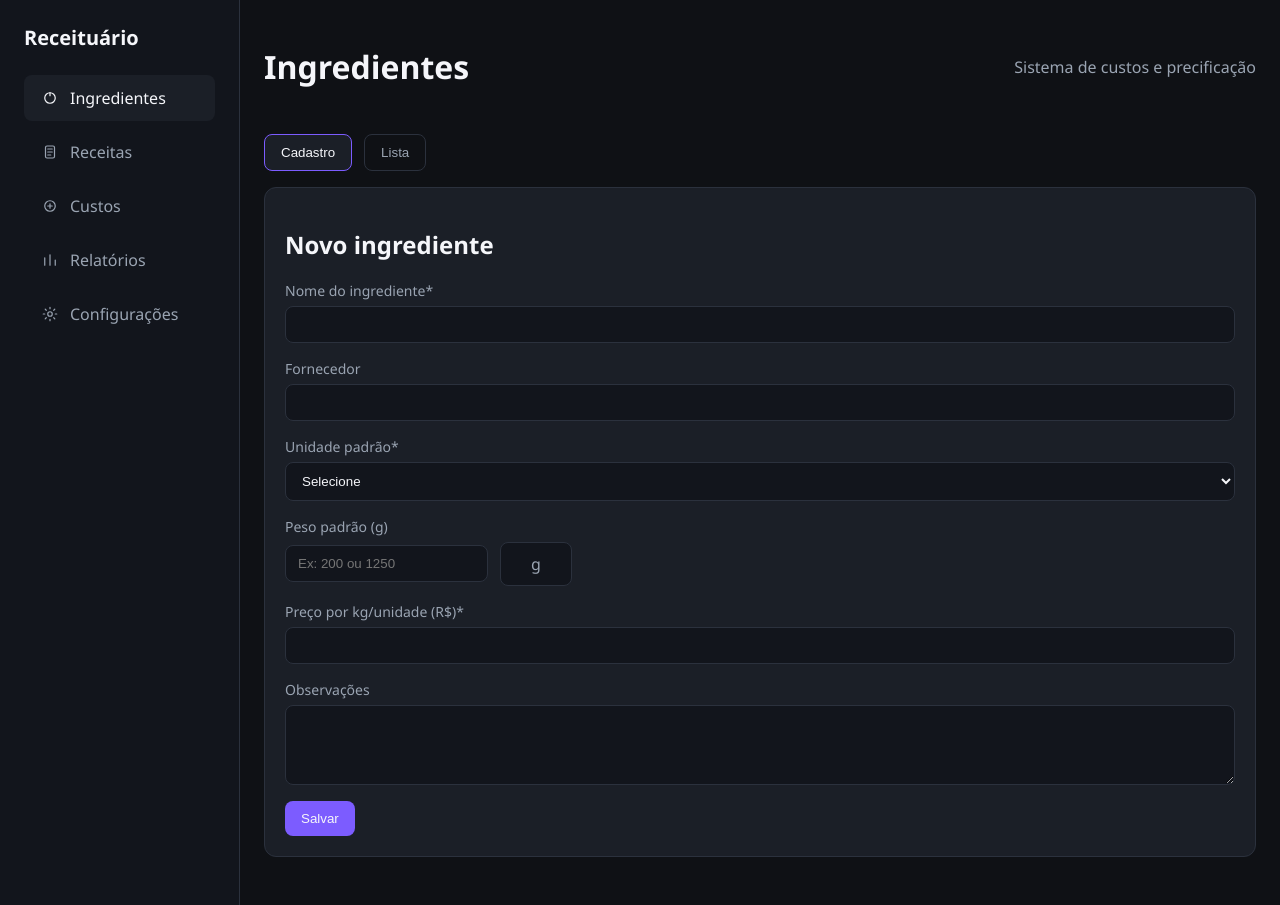
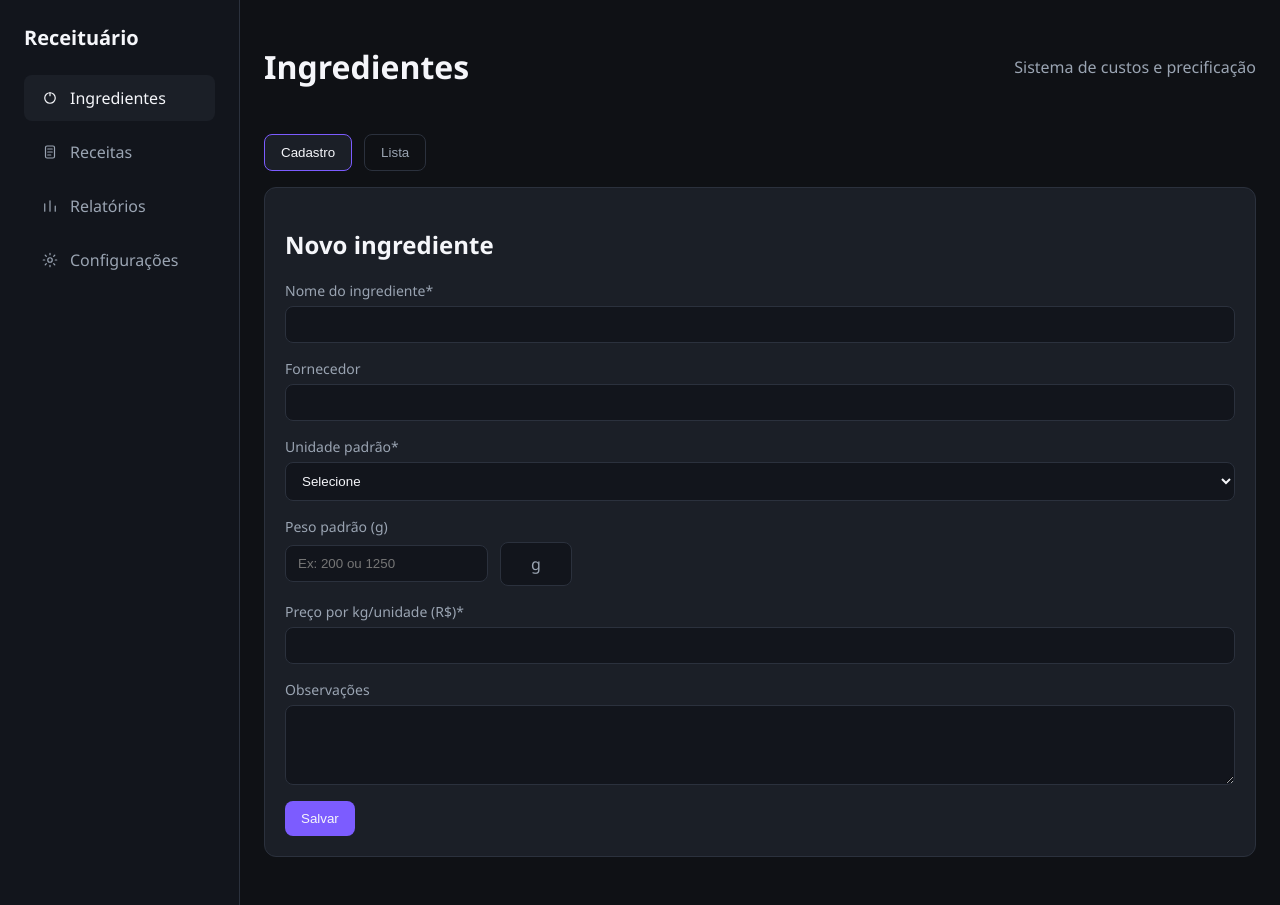
Before and after one commit to Mluysk/sistema-de-receituario-sem-nome, a PHP site: page / in a window 1280 px wide. Run offline with PHP 8.4, Linux system fonts and the light colour scheme; data that the repository does not hold is empty.

Commit message:
Remove custos item from sidebar

```diff
--- a/app/views/layout.php
+++ b/app/views/layout.php
@@ -35,15 +35,6 @@ unset($_SESSION['flash_success'], $_SESSION['flash_error']);
                         </svg>
                     </span>
                     Receitas
-                </a>
-                <a class="nav-link <?= $page === 'custos' ? 'active' : '' ?>" href="?page=custos">
-                    <span class="nav-icon">
-                        <svg viewBox="0 0 24 24" aria-hidden="true">
-                            <circle cx="12" cy="12" r="7" />
-                            <path d="M9 12h6M12 9v6" />
-                        </svg>
-                    </span>
-                    Custos
                 </a>
                 <a class="nav-link <?= $page === 'relatorios' ? 'active' : '' ?>" href="?page=relatorios">
                     <span class="nav-icon">
```
